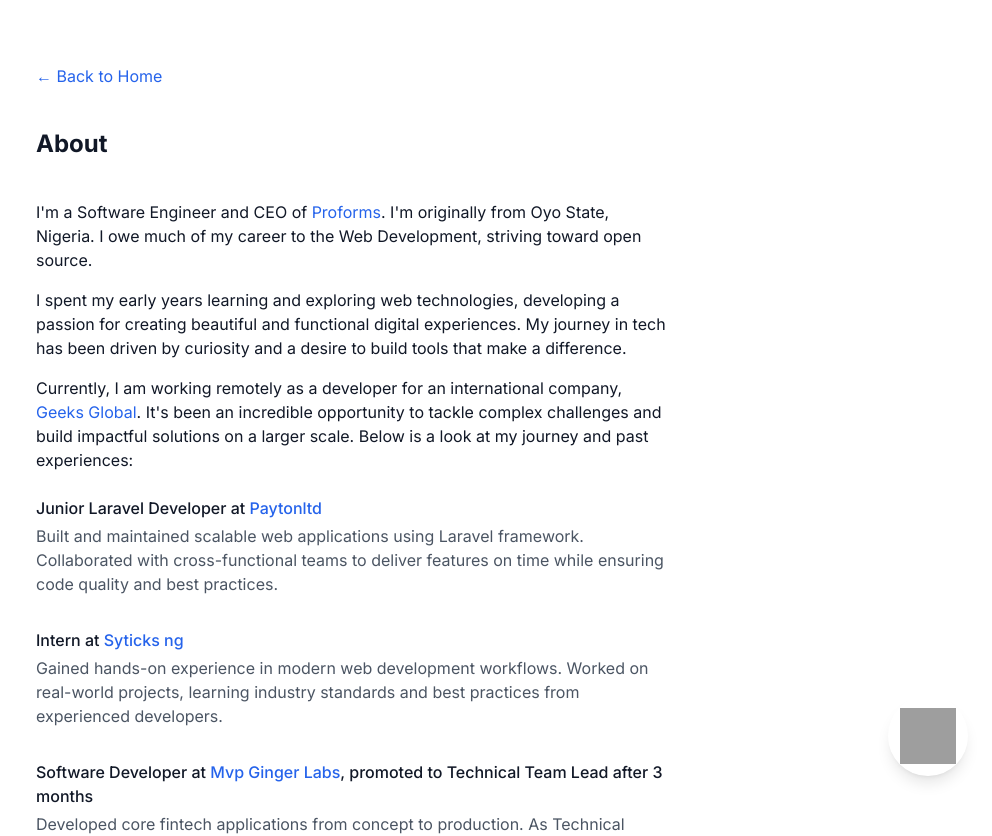
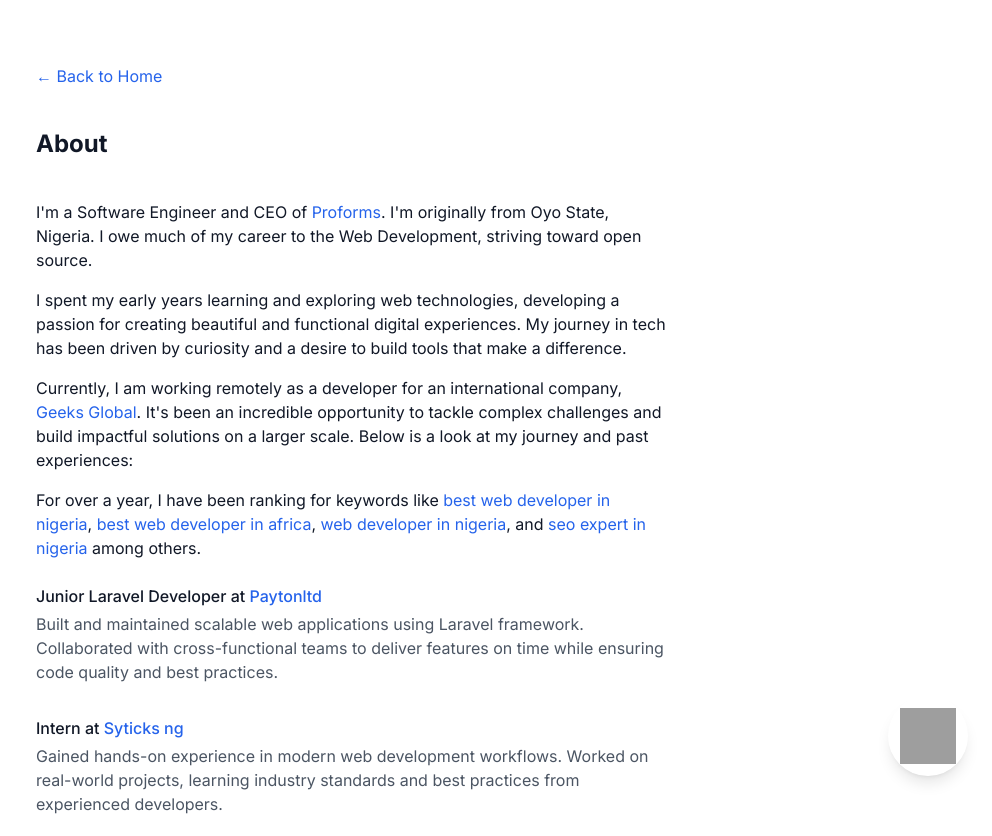
Before and after one commit to apreezofficial/apcodesphere.xyz, a Next.js app: page /about in a window 1280 px wide. Shown: the top 836 px of the page, without its empty margins (288-1280 px from the left). Built offline with nearby package versions, Linux system fonts and the light colour scheme; grey boxes are pictures that could not be loaded.

Commit message:
Add SEO keyword ranking paragraph to about page

```diff
--- a/app/about/page.tsx
+++ b/app/about/page.tsx
@@ -17,6 +17,14 @@ export default function About() {
       </p>
       <p className="mb-4">
         Currently, I am working remotely as a developer for an international company, <a href="https://geeksglobal.com" target="_blank" rel="noopener noreferrer" className="text-blue-600 hover:underline dark:text-blue-400">Geeks Global</a>. It's been an incredible opportunity to tackle complex challenges and build impactful solutions on a larger scale. Below is a look at my journey and past experiences:
+      </p>
+      <p className="mb-4">
+        For over a year, I have been ranking for keywords like{' '}
+        <a href="https://www.google.com/search?q=best+web+developer+in+nigeria" target="_blank" rel="noopener noreferrer" className="text-blue-600 hover:underline dark:text-blue-400">best web developer in nigeria</a>,{' '}
+        <a href="https://www.google.com/search?q=best+web+developer+in+africa" target="_blank" rel="noopener noreferrer" className="text-blue-600 hover:underline dark:text-blue-400">best web developer in africa</a>,{' '}
+        <a href="https://www.google.com/search?q=web+developer+in+nigeria" target="_blank" rel="noopener noreferrer" className="text-blue-600 hover:underline dark:text-blue-400">web developer in nigeria</a>, and{' '}
+        <a href="https://www.google.com/search?q=seo+expert+in+nigeria" target="_blank" rel="noopener noreferrer" className="text-blue-600 hover:underline dark:text-blue-400">seo expert in nigeria</a>{' '}
+        among others.
       </p>
       <div className="space-y-8 mt-6">
         <div>
```
